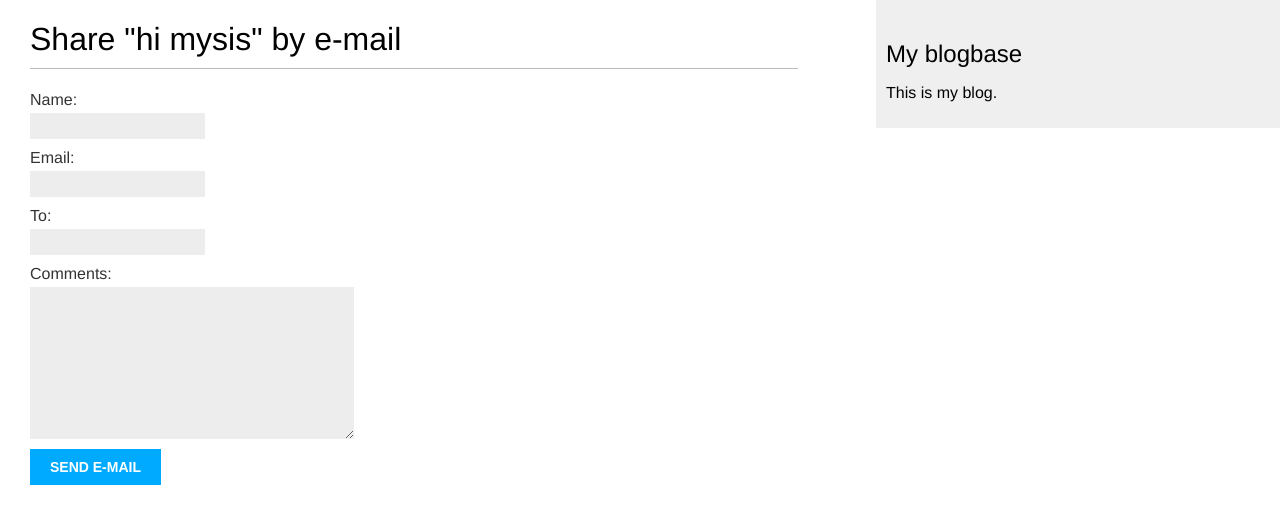
After one commit to DjanggoStudyUmgnjin/1stDjango, a Django app: page /blog/1/share/ in a window 1280 px wide. The commit adds this page. Shown: the top 524 px of the page. Run offline with Django 3.2, Linux system fonts and the light colour scheme; data comes from the database, SQL or seed files in the repository; both versions use the stored data as it was after the commit; parts of the project's set-up code (start-up, migrations or seed data) failed here and were passed over.

Commit message:
2장 끝

```diff
--- /dev/null
+++ b/blog/forms.py
@@ -0,0 +1,14 @@
+from django import forms
+from .models import Comment
+
+class EmailPostForm(forms.Form):
+    name = forms.CharField(max_length=25)
+    email = forms.EmailField()
+    to = forms.EmailField()
+    comments = forms.CharField(required=False,
+                                widget=forms.Textarea)
+
+class CommentForm(forms.ModelForm):
+    class Meta:
+        model = Comment
+        fields = {'name', 'email', 'body'}
--- a/blog/models.py
+++ b/blog/models.py
@@ -2,34 +2,34 @@ from django.db import models
 from django.utils import timezone
 from django.contrib.auth.models import User
 from django.core.urlresolvers import reverse
+from taggit.managers import TaggableManager
 
 class PublishedManager(models.Manager):
-        def get_queryset(self):
-            return super(PublishedManager,
-                self).get_queryset()\
-                    .filter(status='published')
+    def get_queryset(self):
+        return super(PublishedManager,
+                     self).get_queryset()\
+                            .filter(status="published")
 
-class Post(models.Model):
+class Post(models.Model) :
     STATUS_CHOICES = (
         ('draft', 'Draft'),
-        ('published', 'Published'),
+        ('published', 'Published')
     )
-
     title = models.CharField(max_length=250)
     slug = models.SlugField(max_length=250,
-    unique_for_date='publish')
+                            unique_for_date='publish')
     author = models.ForeignKey(User,
-    related_name='blog_posts')
+                               related_name='blog_posts')
     body = models.TextField()
     publish = models.DateTimeField(default=timezone.now)
     created = models.DateTimeField(auto_now_add=True)
     updated = models.DateTimeField(auto_now=True)
     status = models.CharField(max_length=10,
-                            choices=STATUS_CHOICES,
-                            default='draft')
-
-    objects = models.Manager() # The default manager.
-    published = PublishedManager() # Our custom manager.
+                              choices=STATUS_CHOICES,
+                              default='draft')
+    objects = models.Manager()
+    published = PublishedManager()
+    tags = TaggableManager()
 
     class Meta:
         ordering = ('-publish',)
@@ -44,4 +44,18 @@ class Post(models.Model):
                                 self.publish.strftime('%d'),
                                 self.slug])
 
-# Create your models here.
+class Comment(models.Model):
+    post = models.ForeignKey(Post, related_name='comments')
+
+    name = models.CharField(max_length=80)
+    email = models.EmailField()
+    body = models.TextField()
+    created = models.DateTimeField(auto_now_add=True)
+    updated = models.DateTimeField(auto_now=True)
+    active = models.BooleanField(default=True)
+
+    class Meta:
+        ordering = ('created',)
+
+    def __str__(self):
+        return 'Comment by {} on {}'.format(self.name, self.post)
--- /dev/null
+++ b/blog/static/css/blog.css
@@ -0,0 +1,92 @@
+body {
+    margin:0;
+    padding:0;
+    font-family:helvetica, sans-serif;
+}
+
+a {
+    color:#00abff;
+    text-decoration:none;
+}
+
+h1 {
+    font-weight:normal;
+    border-bottom:1px solid #bbb;
+    padding:0 0 10px 0;
+}
+
+h2 {
+    font-weight:normal;
+    margin:30px 0 0;
+}
+
+#content {
+    float:left;
+    width:60%;
+    padding:0 0 0 30px;
+}
+
+#sidebar {
+    float:right;
+    width:30%;
+    padding:10px;
+    background:#efefef;
+    height:100%;
+}
+
+p.date {
+    color:#ccc;
+    font-family: georgia, serif;
+    font-size: 12px;
+    font-style: italic;
+}
+
+/* pagination */
+.pagination {
+    margin:40px 0;
+    font-weight:bold;
+}
+
+/* forms */
+label {
+    float:left;
+    clear:both;
+    color:#333;
+    margin-bottom:4px;
+}
+input, textarea {
+    clear:both;
+    float:left;
+    margin:0 0 10px;
+    background:#ededed;
+    border:0;
+    padding:6px 10px;
+    font-size:12px;
+}
+input[type=submit] {
+    font-weight:bold;
+    background:#00abff;
+    color:#fff;
+    padding:10px 20px;
+    font-size:14px;
+    text-transform:uppercase;
+}
+.errorlist {
+    color:#cc0033;
+    float:left;
+    clear:both;
+    padding-left:10px;
+}
+
+/* comments */
+.comment {
+    padding:10px;
+}
+.comment:nth-child(even) {
+    background:#efefef;
+}
+.comment .info {
+    font-weight:bold;
+    font-size:12px;
+    color:#666;
+}
--- /dev/null
+++ b/blog/templates/blog/post/share.html
@@ -0,0 +1,19 @@
+{% extends "blog/base.html" %}
+
+{% block title %} Share a post {% endblock %}
+
+{% block content %}
+  {% if sent %}
+  <h1>E-mail successfully sent</h1>
+  <p>
+    "{{ post.title }}" was successfully sent to {{cd.to}}.
+  </p>
+  {% else %}
+  <h1>Share "{{post.title}}" by e-mail</h1>
+    <form action="." method="post">
+      {{ form.as_p }}
+      {% csrf_token %}
+      <input type="submit" value="Send e-mail">
+    </form>
+  {% endif %}
+  {% endblock %}
--- a/blog/urls.py
+++ b/blog/urls.py
@@ -8,4 +8,6 @@ urlpatterns = [
         r'(?P<post>[-\w]+)/$',
         views.post_detail,
         name='post_detail'),
+    url(r'^(?P<post_id>\d+)/share/$', views.post_share,
+        name='post_share'),
 ]
--- a/blog/views.py
+++ b/blog/views.py
@@ -1,9 +1,18 @@
 from django.shortcuts import render, get_object_or_404
-from .models import Post
+from .models import Post , Comment
 from django.core.paginator import Paginator, EmptyPage, PageNotAnInteger
+from .forms import EmailPostForm, CommentForm
+from django.core.mail import send_mail
+from taggit.models import Tag
+from django.db.models import Count
 
-def post_list(request):
+def post_list(request, tag_slug=None):
     object_list = Post.published.all()
+    tag = None
+
+    if tag_slug:
+        tag = get_object_or_404(Tag, slug=tag_slug)
+        object_list= object_list.filter(tags__in=[tag])
     paginator = Paginator(object_list, 1)
     page = request.GET.get('page')
     try:
@@ -14,7 +23,7 @@ def post_list(request):
         posts = paginator.page(paginator.num_pages)
     return render(request,
                 'blog/post/list.html',
-                {'page': page,'posts': posts})
+                {'page': page,'posts': posts,'tag': tag})
 
 def post_detail(request, year, month, day, post):
     post = get_object_or_404(Post, slug=post,
@@ -22,8 +31,44 @@ def post_detail(request, year, month, day, post):
                                     publish__year=year,
                                     publish__month=month,
                                     publish__day=day)
+    comments = post.comments.filter(active=True)
+    if request.method == 'POST':
+        comment_form = CommentForm(data=request.POST)
+        if comment_form.is_valid():
+            new_comment = comment_form.save(commit=False)
+            new_comment.post = post
+            new_comment.save()
+    else:
+        comment_form = CommentForm()
+
+    post_tags_ids = post.tags.values_list('id', flat=True)
+    similar_posts = Post.published.filter(tags__in=post_tags_ids) \
+        .exclude(id=post.id)
+    similar_posts = similar_posts.annotate(same_tags=Count('tags')) \
+                        .order_by('-same_tags', '-publish')[:4]
+
 
     return render(request,
                 'blog/post/detail.html',
-                {'post': post})
+                {'post': post,
+                 'comments': comments,
+                 'comment_form': comment_form,
+                 'similar_posts': similar_posts})
+
+def post_share(request, post_id):
+    post= get_object_or_404(Post, id=post_id, status='published')
+    sent = False
+    if request.method == 'POST':
+        form = EmailPostForm(request.POST)
+        if form.is_valid():
+            cd = form.cleaned_data
+            post_url = request.build_absolute_uri(
+                post.get_absolute_url())
+            subject = '{} ({}) recommends you reading "{}"'. format(cd['name'], cd['email'], post.title)
+            message = 'Read "{}" at {}\n\n{}\'s comments: {}'. format(post.title, post_url, cd['name'], cd['comments'])
+            send_mail(subject, message, 'jake89577@gmail.com', [cd['to']])
+            sent = True
+    else:
+       form = EmailPostForm()
+    return render(request, 'blog/post/share.html', {'post': post, 'form': form, 'sent': sent})
 # Create your views here.
```
Also changed, not shown: blog/admin.py (+8 -1 lines), blog/templates/blog/post/detail.html (+39 -0 lines), blog/templates/blog/post/list.html (+17 -2 lines), mysite/settings.py (+8 -1 lines), blog/migrations/0002_comment.py (added), blog/migrations/0003_post_tags.py (added), db.sqlite3.
